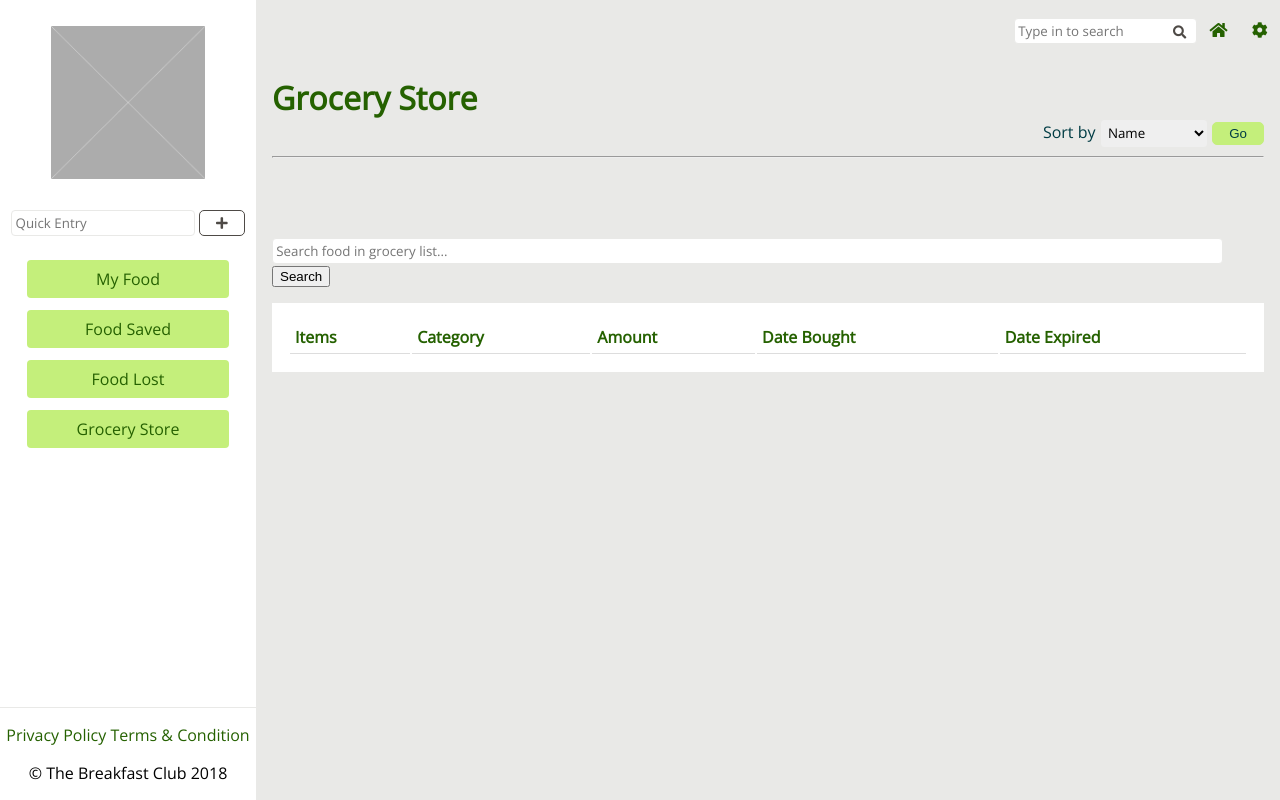
After one commit to NgocTo/food-saviour, a PHP site: page /grocery-store.php in a window 1280 px wide. The commit adds this page. Run offline with PHP 8.4, Linux system fonts and the light colour scheme; data that the repository does not hold is empty; a stand-in replaces the project's code that opens the database connection; some libraries are stand-ins or nearby versions.

Commit message:
small fixes

```diff
--- a/css/main.css
+++ b/css/main.css
@@ -141,8 +141,10 @@ main {
     font-family: 'Open Sans Condensed', sans-serif;
     font-size: 1.875em;
     margin: 0.5em 0em;
+    cursor: pointer;
+}
+.item-title-main {
     border-bottom: 1px solid #E9E9E7;
-    cursor: pointer;
 }
 .item-time {
     margin-top: 0;
--- a/food-saved.php
+++ b/food-saved.php
@@ -32,7 +32,7 @@ include_once 'shared/header.php'
             <div class="item item-green">
                 <img src="<?= $item['image'] ?>" alt="food" class="item-image item-image-green">
                 <div class="item-details">
-                    <h3 class="item-title"><?= ($item["customFoodName"])? $item["customFoodName"] : $item["foodName"] ?></h3>
+                    <h3 class="item-title text-success"><?= ($item["customFoodName"])? $item["customFoodName"] : $item["foodName"] ?></h3>
                     <div class="hide item-options">
                         <div>Edit</div>
                         <div>Delete</div>
@@ -40,11 +40,10 @@ include_once 'shared/header.php'
                 </div>
             </div>
         <?php
-
                 }
         ?>
     </section>
-
+    <script src="js/main.js"></script>
 </main>
 </div>
 <?php
--- a/grocery-list.php
+++ b/grocery-store.php
@@ -2,16 +2,13 @@
 $style = "css/main.css";
 include_once 'shared/head.php';
 include_once 'shared/sidebar.php';
-require_once 'read.php';
+require_once 'process-read-food.php';
 $_SESSION['userId'] = 1;
 require_once('database.php');
 ?>
 <div id="main-container">
 <?php
 include_once 'shared/header.php';
-$stmt = $pdo->prepare("SELECT * FROM `food`");
-$stmt->execute();
-$food = $stmt->fetchAll();
 ?>
 <main class="text-dark">
     <h1 class="text-green">Grocery Store</h1>
@@ -24,6 +21,9 @@ $food = $stmt->fetchAll();
         </select>
         <button class="btn-green">Go</button>
     </form>
+
+    <hr />
+
     <form action="" method="post" id="grocery-search">
         <input type="text" placeholder="Search food in grocery list..." />
         <button>Search</button>
@@ -44,7 +44,7 @@ $food = $stmt->fetchAll();
             ?>
             <tr>
                 <td><?= $row["foodName"] ?></td>
-                <td><?= $row["categoryId"] ?></td>
+                <td><?= $row["category"] ?></td>
                 <td>
                     <form action="" method="post" id="userAddFood">
                         <select name="amount" class="pulldownbox">
--- a/index.php
+++ b/index.php
@@ -35,7 +35,7 @@ include_once 'shared/header.php'
             <div class="item item-red">
                 <img src="<?= $item['image'] ?>" alt="food" class="item-image item-image-red">
                 <div class="item-details">
-                    <h3 class="item-title"><?= ($item["customFoodName"])? $item["customFoodName"] : $item["foodName"] ?></h3>
+                    <h3 class="item-title item-title-main"><?= ($item["customFoodName"])? $item["customFoodName"] : $item["foodName"] ?></h3>
                     <div class="hide item-options">
                         <div>Edit</div>
                         <div>Delete</div>
@@ -67,7 +67,7 @@ include_once 'shared/header.php'
             <div class="item item-yellow">
                 <img src="<?= $item['image'] ?>" alt="food" class="item-image item-image-yellow">
                 <div class="item-details">
-                    <h3 class="item-title"><?= ($item["customFoodName"])? $item["customFoodName"] : $item["foodName"] ?></h3>
+                    <h3 class="item-title item-title-main"><?= ($item["customFoodName"])? $item["customFoodName"] : $item["foodName"] ?></h3>
                     <div class="hide item-options">
                         <div>Edit</div>
                         <div>Delete</div>
@@ -99,7 +99,7 @@ include_once 'shared/header.php'
             <div class="item item-green">
                 <img src="<?= $item['image'] ?>" alt="food" class="item-image item-image-green">
                 <div class="item-details">
-                    <h3 class="item-title"><?= ($item["customFoodName"])? $item["customFoodName"] : $item["foodName"] ?></h3>
+                    <h3 class="item-title item-title-main"><?= ($item["customFoodName"])? $item["customFoodName"] : $item["foodName"] ?></h3>
                     <div class="hide item-options">
                         <div>Edit</div>
                         <div>Delete</div>
--- a/js/main.js
+++ b/js/main.js
@@ -1,4 +1,5 @@
 // action eat/toss
+console.log('mainjs');
 var actionBtn = document.getElementsByClassName("item-action-btn");
 for (var i = 0; i < actionBtn.length; i++) {
     actionBtn[i].addEventListener("click", showOptions, false);
--- /dev/null
+++ b/process-read-food.php
@@ -0,0 +1,7 @@
+<?php
+require_once('database.php');
+$items= $pdo->prepare("SELECT * FROM `food` JOIN `categories` ON `food`.`categoryId` = `categories`.`id`
+                                            ORDER BY `food`.`foodName` ASC");
+$items->execute();
+$food = $items->fetchAll();
+?>
--- a/process-read-userfood.php
+++ b/process-read-userfood.php
@@ -2,6 +2,7 @@
 require_once('database.php');
 $items= $pdo->prepare("SELECT * FROM `userfood` JOIN `food` ON `userfood`.`foodId` = `food`.`id`
                                                 JOIN `categories` ON `food`.`categoryId` = `categories`.`id`
+                                                WHERE  `userfood`.`foodState` IS NULL
                                                 ORDER BY `food`.`duration` ASC");
 $items->execute();
 $results = $items->fetchAll();
--- a/shared/sidebar.php
+++ b/shared/sidebar.php
@@ -15,7 +15,7 @@
           <li class="block"><a href="<?= ROOT_URI ?>index.php">My Food</a></li>
           <li class="block"><a href="<?= ROOT_URI ?>food-saved.php">Food Saved</a></li>
           <li class="block"><a href="<?= ROOT_URI ?>food-lost.php">Food Lost</a></li>
-          <li class="block"><a href="<?= ROOT_URI ?>grocery-list.php">Grocery List</a></li>
+          <li class="block"><a href="<?= ROOT_URI ?>grocery-store.php">Grocery Store</a></li>
         </ul>
     </nav>
     <section id="footer">
```
Also changed, not shown: food-lost.php (+5 -6 lines).
